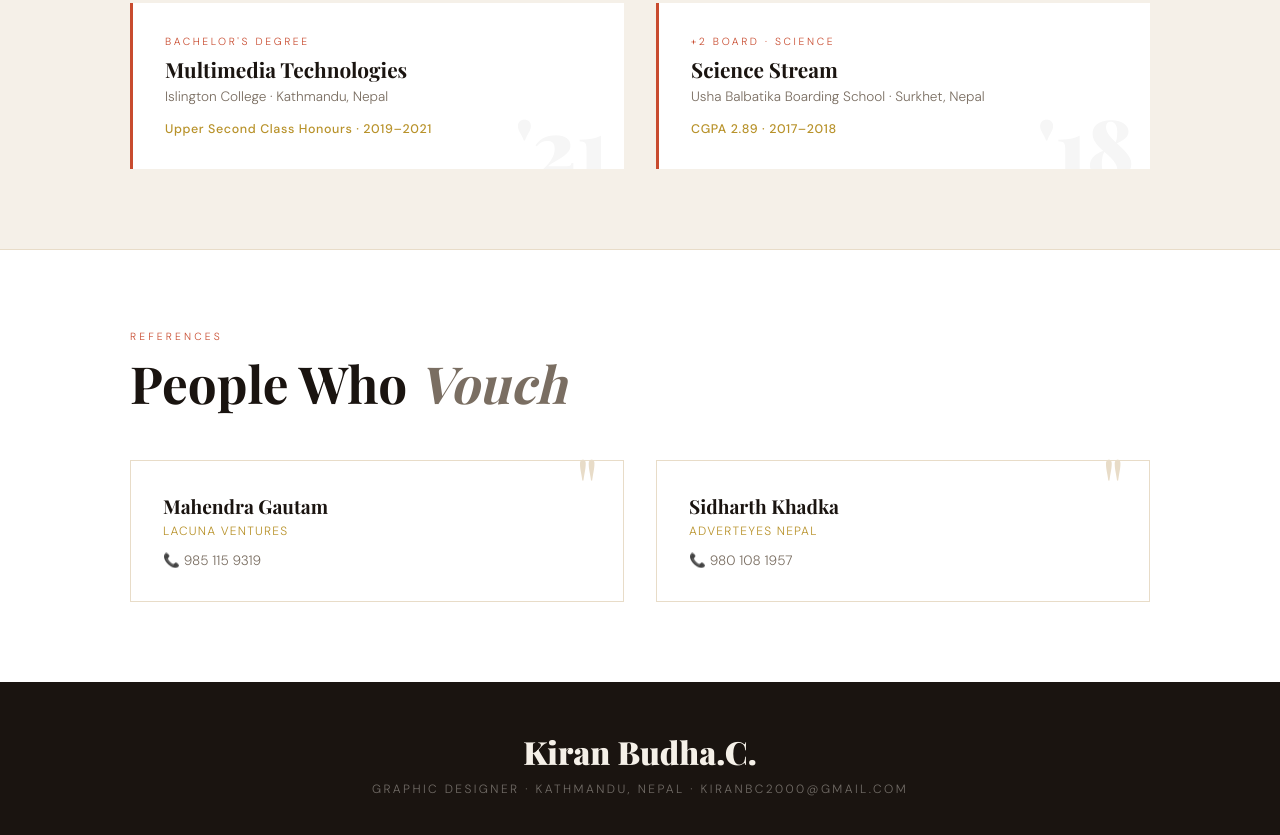
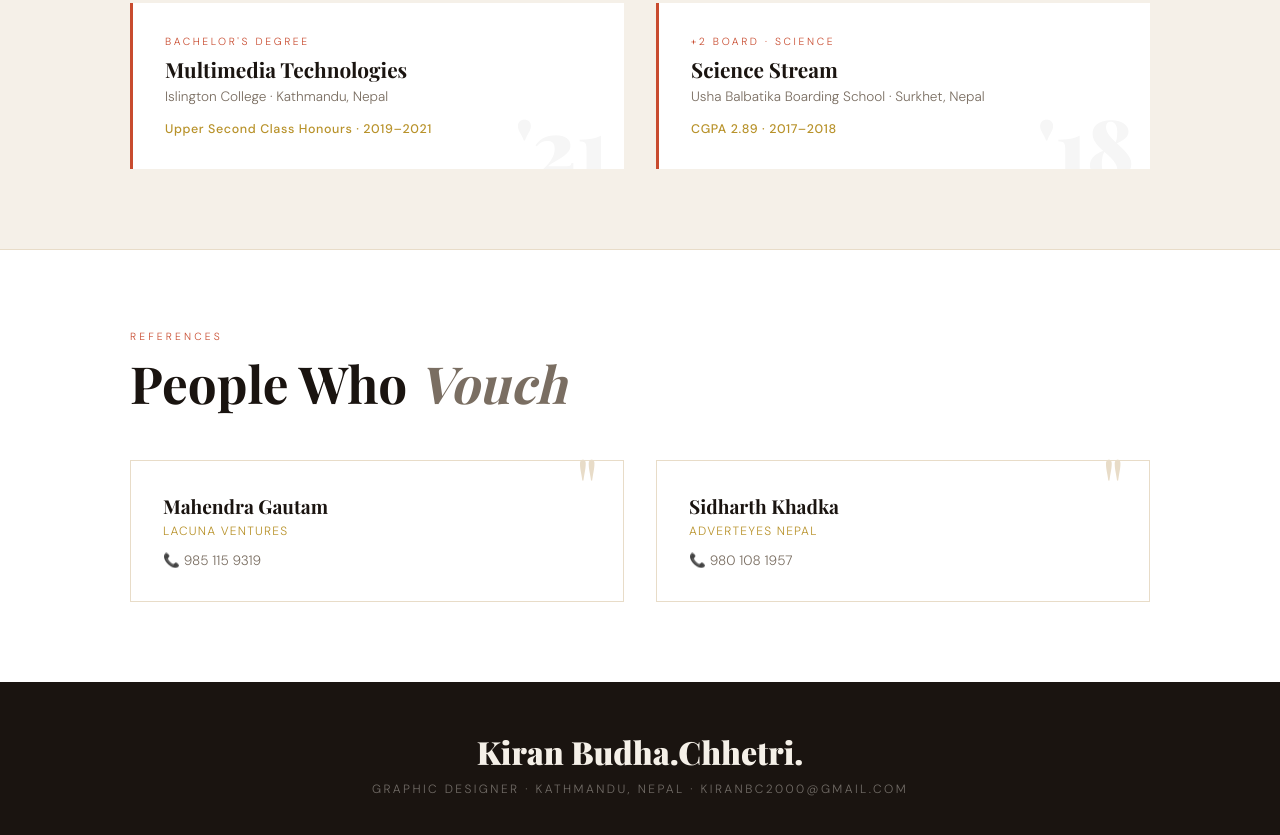
Before and after one commit to ikiranbc/Coursework, a plain HTML site: page index.html in a window 1280 px wide. Shown: the part 2153-2988 px from the top of the page. Drawn offline with nearby package versions, Linux system fonts and the light colour scheme; a web font is replaced by a local one.

Commit message:
sur name change

```diff
--- a/index.html
+++ b/index.html
@@ -693,7 +693,7 @@
 
     <!-- ── FOOTER ── -->
     <footer>
-        <div class="f-name">Kiran Budha.C.</div>
+        <div class="f-name">Kiran Budha.Chhetri.</div>
         <div class="f-sub">Graphic Designer · Kathmandu, Nepal · kiranbc2000@gmail.com</div>
     </footer>
 
```
